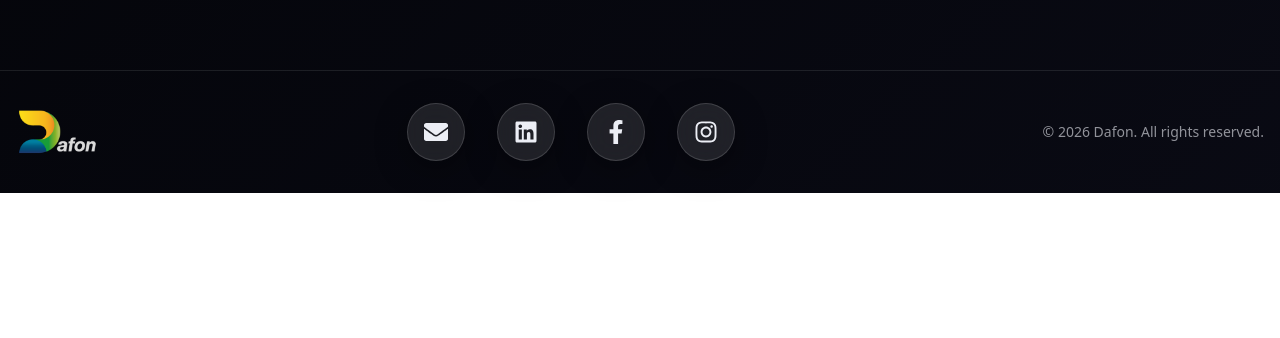
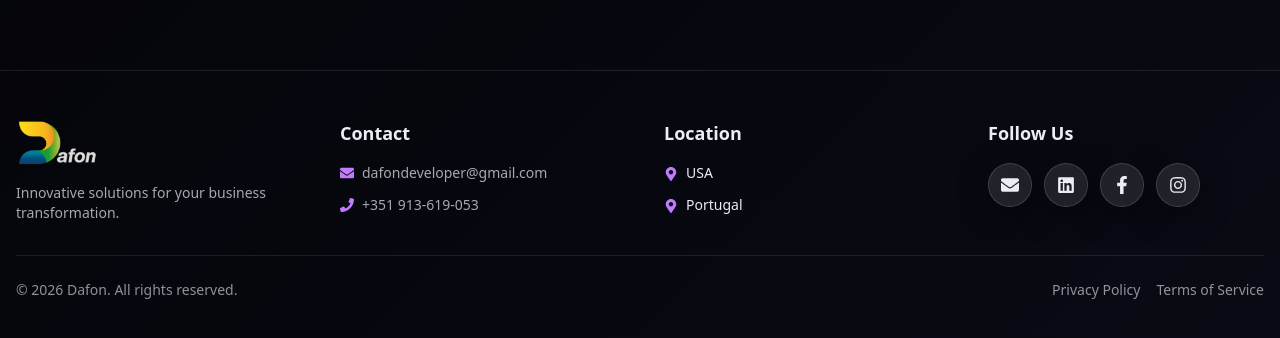
Before and after one commit to Daniel-Fonseca-da-Silva/dafon-site, a Next.js app: page / in a window 1280 px wide. Shown: the part 1194-1532 px from the top of the page. Before the commit the page ends 1387 px from the top, so only its background shows below. Built offline with nearby package versions, Linux system fonts and the light colour scheme; no server answers.

Commit message:
fix: added animation insideand fixed env information

```diff
--- a/app/partners/page.tsx
+++ b/app/partners/page.tsx
@@ -50,9 +50,22 @@ export default function PartnersPage() {
               transition={{ duration: 0.6 }}
               className="text-center mb-8 md:mb-12"
             >
-              <h2 className="text-2xl md:text-4xl lg:text-5xl font-bold text-foreground mb-3 md:mb-4">
-                Our <span className="text-gradient-purple">Partners</span>
-              </h2>
+              <motion.h2 className="text-2xl md:text-4xl lg:text-5xl font-bold text-foreground mb-3 md:mb-4">
+                Our <motion.span
+                  className="text-gradient-purple inline-block"
+                  animate={{
+                    scale: [1, 1.05, 1],
+                    rotate: [0, 2, -2, 0]
+                  }}
+                  transition={{
+                    duration: 2,
+                    repeat: Infinity,
+                    repeatDelay: 1
+                  }}
+                >
+                  Partners
+                </motion.span>
+              </motion.h2>
               <p className="text-base md:text-lg text-foreground/70 max-w-2xl mx-auto">
                 Strategic partnerships that strengthen our global presence and enhance our service delivery.
               </p>
--- a/components/Footer.tsx
+++ b/components/Footer.tsx
@@ -3,32 +3,71 @@
 import { motion } from "framer-motion";
 import Image from "next/image";
 import Link from "next/link";
-import { FaLinkedin, FaFacebookF, FaInstagram, FaEnvelope } from "react-icons/fa";
+import { FaLinkedin, FaFacebookF, FaInstagram, FaEnvelope, FaPhone, FaMapMarkerAlt } from "react-icons/fa";
 
 export const Footer = () => {
   return (
-    <footer className="py-6 md:py-8 px-4 border-t border-foreground/10 mt-12 md:mt-20">
+    <footer className="py-8 md:py-12 px-4 border-t border-foreground/10 mt-12 md:mt-20">
       <div className="max-w-7xl mx-auto">
-        <div className="flex flex-col md:flex-row items-center justify-between gap-4">
-          <Link href="/">
+        <div className="grid grid-cols-1 md:grid-cols-2 lg:grid-cols-4 gap-8 md:gap-12 mb-8">
+          <div className="flex flex-col items-center md:items-start">
+            <Link href="/" className="mb-4">
               <Image
                 src="/logo-white.png"
                 alt="Dafon Logo"
                 width={150}
                 height={50}
-              className="h-8 md:h-12 w-auto cursor-pointer"
+                className="h-10 md:h-12 w-auto"
               />
             </Link>
+            <p className="text-sm text-foreground/70 text-center md:text-left">
+              Innovative solutions for your business transformation.
+            </p>
+          </div>
 
-          <div className="flex flex-wrap items-center justify-center gap-4 md:gap-6 lg:gap-8">
+          <div className="flex flex-col items-center md:items-start">
+            <h3 className="text-lg font-semibold text-foreground mb-4">Contact</h3>
+            <div className="space-y-3 text-sm text-foreground/70">
+              <a href="mailto:dafondeveloper@gmail.com" className="flex items-center gap-2 hover:text-purple-400 transition-colors">
+                <FaEnvelope className="text-purple-400" />
+                <span>dafondeveloper@gmail.com</span>
+              </a>
+              <a href="https://wa.me/351913619053" className="flex items-center gap-2 hover:text-purple-400 transition-colors">
+                <FaPhone className="text-purple-400" />
+                <span>+351 913-619-053</span>
+              </a>
+            </div>
+          </div>
+
+          <div className="flex flex-col items-center md:items-start">
+            <h3 className="text-lg font-semibold text-foreground mb-4">Location</h3>
+            <div className="space-y-3 text-sm text-foreground/70">
+              <div className="flex items-start gap-2">
+                <FaMapMarkerAlt className="text-purple-400 mt-1 flex-shrink-0" />
+                <div>
+                  <p className="font-medium text-foreground">USA</p>
+                </div>
+              </div>
+              <div className="flex items-start gap-2">
+                <FaMapMarkerAlt className="text-purple-400 mt-1 flex-shrink-0" />
+                <div>
+                  <p className="font-medium text-foreground">Portugal</p>
+                </div>
+              </div>
+            </div>
+          </div>
+
+          <div className="flex flex-col items-center md:items-start">
+            <h3 className="text-lg font-semibold text-foreground mb-4">Follow Us</h3>
+            <div className="flex gap-3">
               <motion.a
                 href="mailto:dafondeveloper@gmail.com"
                 whileHover={{ scale: 1.1 }}
                 whileTap={{ scale: 0.9 }}
-              className="glass rounded-full p-4 hover:bg-white/20 transition-all"
+                className="glass rounded-full p-3 hover:bg-white/20 transition-all"
                 aria-label="Email"
               >
-              <FaEnvelope className="text-xl md:text-2xl text-foreground" />
+                <FaEnvelope className="text-lg text-foreground" />
               </motion.a>
               <motion.a
                 href="https://br.linkedin.com/company/dafon-sistemas"
@@ -36,10 +75,10 @@ export const Footer = () => {
                 rel="noopener noreferrer"
                 whileHover={{ scale: 1.1 }}
                 whileTap={{ scale: 0.9 }}
-              className="glass rounded-full p-4 hover:bg-white/20 transition-all"
+                className="glass rounded-full p-3 hover:bg-white/20 transition-all"
                 aria-label="LinkedIn"
               >
-              <FaLinkedin className="text-xl md:text-2xl text-foreground" />
+                <FaLinkedin className="text-lg text-foreground" />
               </motion.a>
               <motion.a
                 href="https://www.facebook.com/dafonsistemas"
@@ -47,10 +86,10 @@ export const Footer = () => {
                 rel="noopener noreferrer"
                 whileHover={{ scale: 1.1 }}
                 whileTap={{ scale: 0.9 }}
-              className="glass rounded-full p-4 hover:bg-white/20 transition-all"
+                className="glass rounded-full p-3 hover:bg-white/20 transition-all"
                 aria-label="Facebook"
               >
-              <FaFacebookF className="text-xl md:text-2xl text-foreground" />
+                <FaFacebookF className="text-lg text-foreground" />
               </motion.a>
               <motion.a
                 href="https://www.instagram.com/dafonsistema"
@@ -58,16 +97,29 @@ export const Footer = () => {
                 rel="noopener noreferrer"
                 whileHover={{ scale: 1.1 }}
                 whileTap={{ scale: 0.9 }}
-              className="glass rounded-full p-4 hover:bg-white/20 transition-all"
+                className="glass rounded-full p-3 hover:bg-white/20 transition-all"
                 aria-label="Instagram"
               >
-              <FaInstagram className="text-xl md:text-2xl text-foreground" />
+                <FaInstagram className="text-lg text-foreground" />
               </motion.a>
             </div>
+          </div>
+        </div>
 
+        <div className="pt-6 border-t border-foreground/10">
+          <div className="flex flex-col md:flex-row items-center justify-between gap-4">
             <p className="text-xs md:text-sm text-foreground/60 text-center md:text-left">
               © {new Date().getFullYear()} Dafon. All rights reserved.
             </p>
+            <div className="flex gap-4 text-xs md:text-sm text-foreground/60">
+              <Link href="/privacy" className="hover:text-purple-400 transition-colors">
+                Privacy Policy
+              </Link>
+              <Link href="/terms" className="hover:text-purple-400 transition-colors">
+                Terms of Service
+              </Link>
+            </div>
+          </div>
         </div>
       </div>
     </footer>
```
Also changed, not shown: app/.well-known/security.txt/route.ts. Lines whose indentation alone changed are shown as unchanged.
